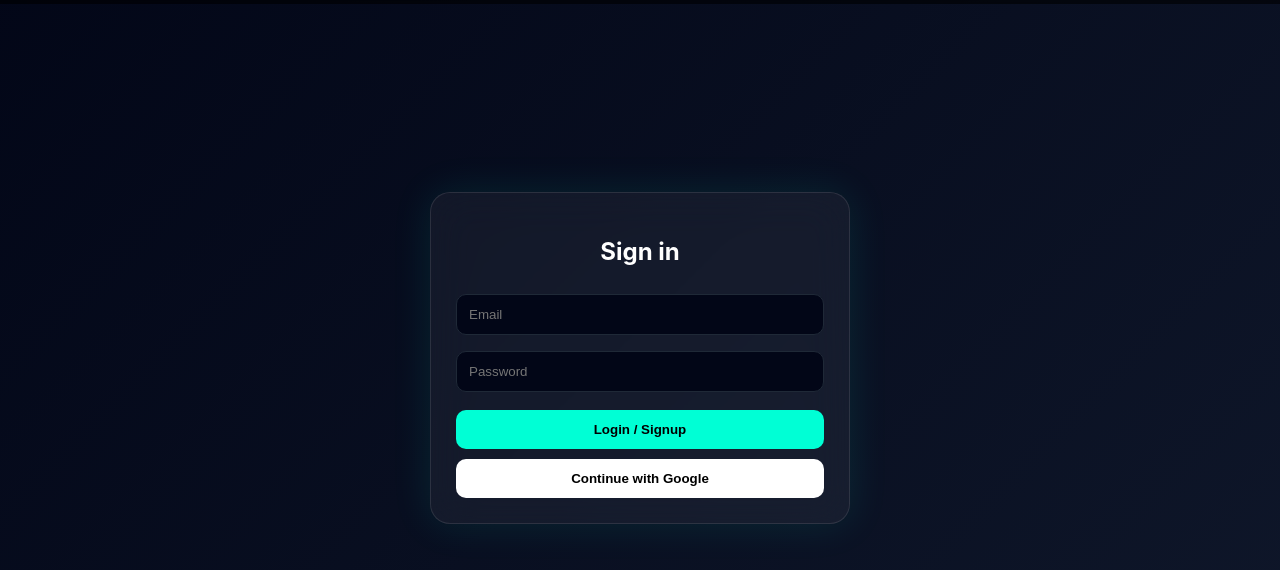
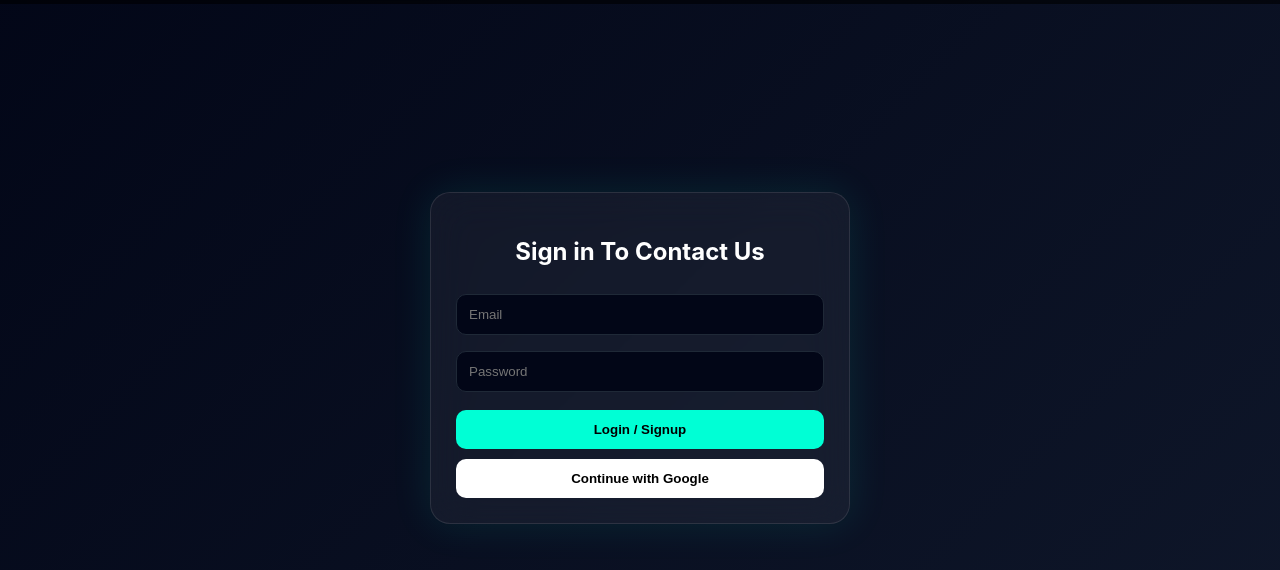
Before and after one commit to shazim-otp/mecknown, a plain HTML site: page contact.html in a window 1280 px wide. Shown: the part 72-642 px from the top of the page. Drawn offline with Linux system fonts and the light colour scheme; no server answers.

Commit message:
Update sign-in header for contact page

```diff
--- a/contact.html
+++ b/contact.html
@@ -121,7 +121,7 @@
 <div class="container">
 
   <div id="loginCard" class="card">
-    <h2>Sign in</h2>
+    <h2>Sign in To Contact Us</h2>
 
     <input id="loginEmail" placeholder="Email">
     <input id="loginPass" type="password" placeholder="Password">
```
